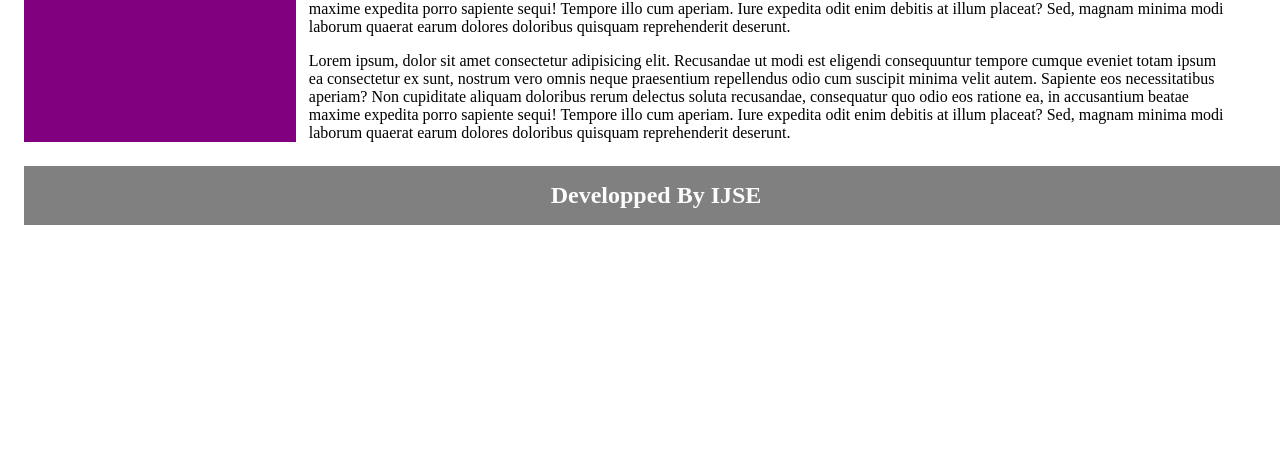
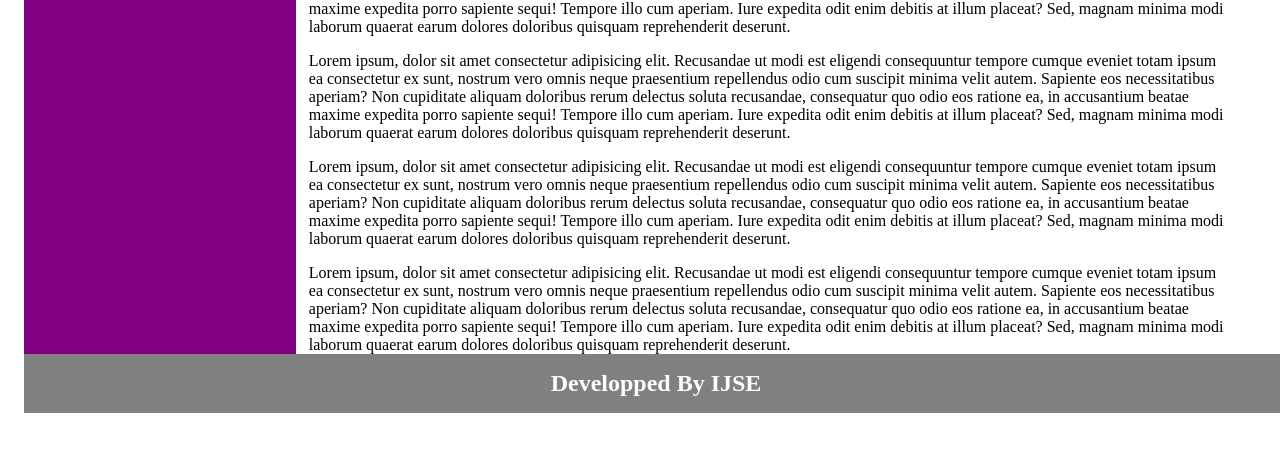
Before and after one commit to vidura626/CSS---Assignment, a plain HTML site: page CASE_02_Absolute_Relative_BoxModel/index.html in a window 1280 px wide. Shown: the part 298-750 px from the top of the page. Drawn offline with Linux system fonts and the light colour scheme.

Commit message:
margin zero

```diff
--- a/CASE_02_Absolute_Relative_BoxModel/index.html
+++ b/CASE_02_Absolute_Relative_BoxModel/index.html
@@ -59,6 +59,30 @@
           magnam minima modi laborum quaerat earum dolores doloribus quisquam
           reprehenderit deserunt.
         </p>
+        <p>
+          Lorem ipsum, dolor sit amet consectetur adipisicing elit. Recusandae
+          ut modi est eligendi consequuntur tempore cumque eveniet totam ipsum
+          ea consectetur ex sunt, nostrum vero omnis neque praesentium
+          repellendus odio cum suscipit minima velit autem. Sapiente eos
+          necessitatibus aperiam? Non cupiditate aliquam doloribus rerum
+          delectus soluta recusandae, consequatur quo odio eos ratione ea, in
+          accusantium beatae maxime expedita porro sapiente sequi! Tempore illo
+          cum aperiam. Iure expedita odit enim debitis at illum placeat? Sed,
+          magnam minima modi laborum quaerat earum dolores doloribus quisquam
+          reprehenderit deserunt.
+        </p>
+        <p>
+          Lorem ipsum, dolor sit amet consectetur adipisicing elit. Recusandae
+          ut modi est eligendi consequuntur tempore cumque eveniet totam ipsum
+          ea consectetur ex sunt, nostrum vero omnis neque praesentium
+          repellendus odio cum suscipit minima velit autem. Sapiente eos
+          necessitatibus aperiam? Non cupiditate aliquam doloribus rerum
+          delectus soluta recusandae, consequatur quo odio eos ratione ea, in
+          accusantium beatae maxime expedita porro sapiente sequi! Tempore illo
+          cum aperiam. Iure expedita odit enim debitis at illum placeat? Sed,
+          magnam minima modi laborum quaerat earum dolores doloribus quisquam
+          reprehenderit deserunt.
+        </p>
       </article>
     </main>
     <footer>
--- a/CASE_02_Absolute_Relative_BoxModel/style.css
+++ b/CASE_02_Absolute_Relative_BoxModel/style.css
@@ -83,6 +83,7 @@ main div video {
 
 /* Footer */
 footer p {
+  margin: 0;
   background-color: grey;
   color: var(--color-text-light);
   font-weight: bold;
@@ -114,3 +115,7 @@ aside {
   left: 0;
   height: 100%;
 }
+
+article p:last-child {
+  margin: 0;
+}
```
